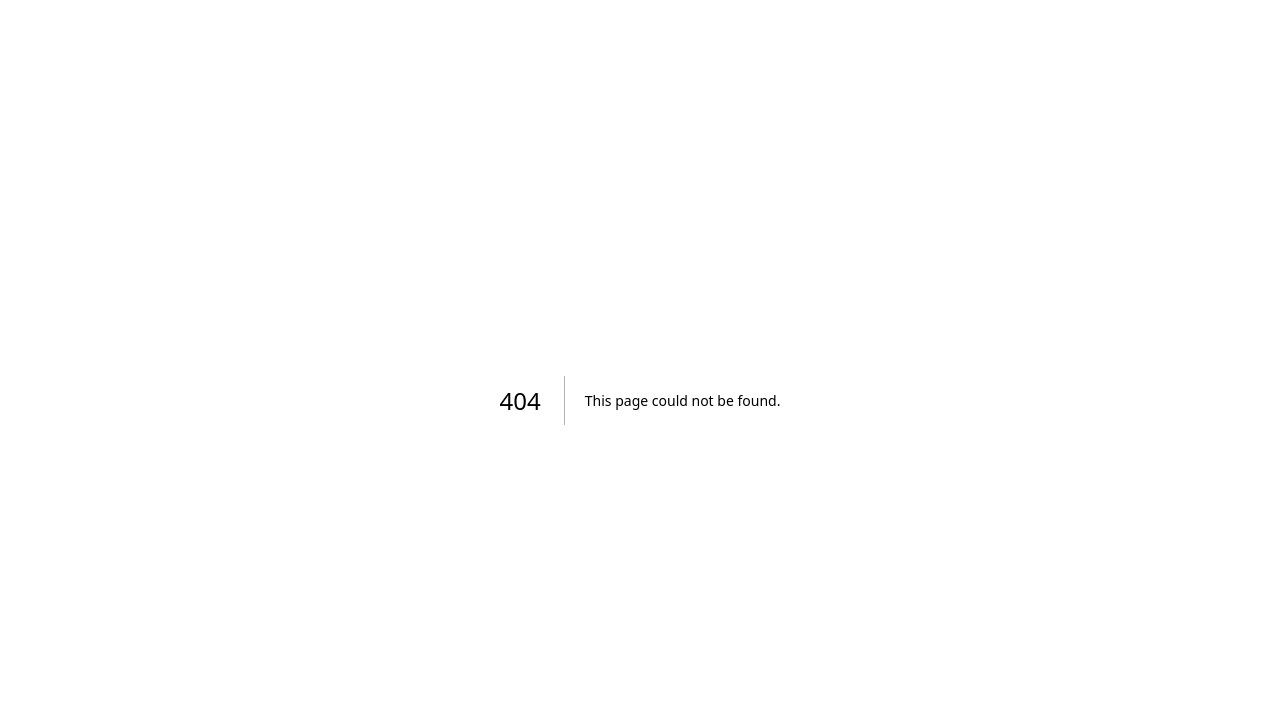
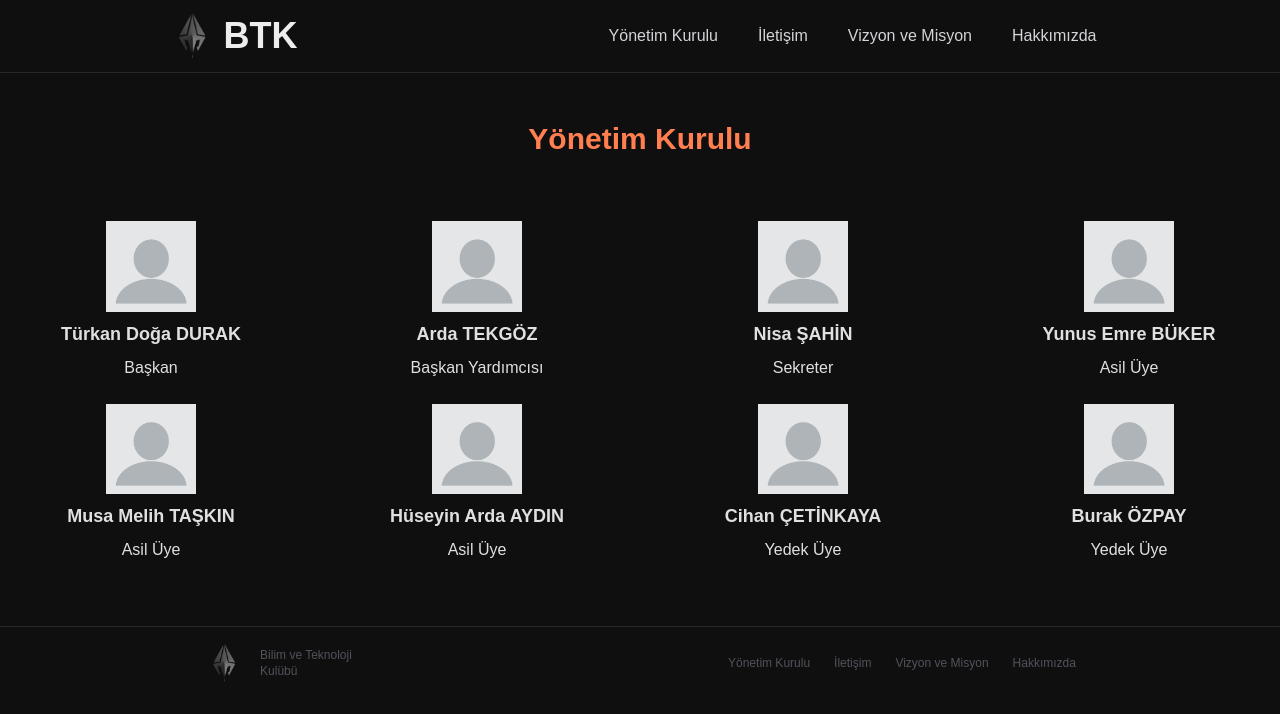
Before and after one commit to leidorf/btk-web-site, a Next.js app in the folder next-js/: page /yonetim_kurulu in a window 1280 px wide. Before the commit this address had no page. Shown: the top 714 px of the page. Built offline with nearby package versions, Linux system fonts and the light colour scheme.

Commit message:
yonetim kurulu sayfası eklendi

```diff
--- a/next-js/pages/components/layout/Footer.js
+++ b/next-js/pages/components/layout/Footer.js
@@ -26,9 +26,9 @@ const Footer = () => {
           <li>
             <Link
               className="footer-item"
-              href={`/components`}
+              href={`/yonetim_kurulu`}
             >
-              componentler
+              Yönetim Kurulu
             </Link>
           </li>
           <li>
--- a/next-js/pages/components/layout/Header.js
+++ b/next-js/pages/components/layout/Header.js
@@ -35,9 +35,9 @@ const Header = () => {
           <li>
             <Link
               className="header-item"
-              href={"/components"}
+              href={"/yonetim_kurulu"}
             >
-              componentler
+              Yönetim Kurulu
             </Link>
           </li>
           <li>
--- /dev/null
+++ b/next-js/pages/yonetim_kurulu.js
@@ -0,0 +1,117 @@
+import Image from "next/image";
+import Layout from "./components/layout/Layout";
+import PageHead from "./components/layout/PageHead";
+
+const YonetimKurulu = () => {
+  return (
+    <>
+      <Layout>
+        <PageHead title="Yönetim Kurulu" />
+        <div>
+          <div
+            id="yonetim-title"
+            className="text-center mt-12 mb-16 text-3xl  text-[#ff7f50] "
+          >
+            <h1 className="font-bold">Yönetim Kurulu</h1>
+          </div>
+          <div
+            id="yonetim-ekip"
+            className="grid justify-center items-center text-center grid-cols-4 gap-6 mb-16"
+          >
+            <div className="flex flex-col gap-2  items-center justify-center hover:translate-y-[-8px] transition-transform duration-300">
+              {
+                <Image
+                  src="/images/yonetim-kurulu-photo.png"
+                  alt="yonetim-kurulu-image"
+                  width={50}
+                  height={50}
+                  className="w-[30%] overflow-hidden text-center "
+                />
+              }
+              <p className="font-semibold text-lg text-[#e0e0e0]">Türkan Doğa DURAK</p>
+              <p className="font-medium text-base text-[#e0e0e0]">Başkan</p>
+            </div>
+            <div className="flex flex-col gap-2  items-center justify-center hover:translate-y-[-8px] transition-transform duration-300">
+              <Image
+                src="/images/yonetim-kurulu-photo.png"
+                alt="yonetim-kurulu-image"
+                width={50}
+                height={50}
+                className=" w-[30%] overflow-hidden text-center "
+              />
+              <p className="font-semibold text-lg text-[#e0e0e0]">Arda TEKGÖZ</p>
+              <p className="font-medium text-base text-[#e0e0e0]">Başkan Yardımcısı</p>
+            </div>
+            <div className="flex flex-col gap-2  items-center justify-center hover:translate-y-[-8px] transition-transform duration-300">
+              <Image
+                src="/images/yonetim-kurulu-photo.png"
+                alt="yonetim-kurulu-image"
+                width={50}
+                height={50}
+                className=" w-[30%] overflow-hidden text-center "
+              />
+              <p className="font-semibold text-lg text-[#e0e0e0]">Nisa ŞAHİN</p>
+              <p className="font-medium text-base text-[#e0e0e0]">Sekreter</p>
+            </div>
+            <div className="flex flex-col gap-2  items-center justify-center hover:translate-y-[-8px] transition-transform duration-300">
+              <Image
+                src="/images/yonetim-kurulu-photo.png"
+                alt="yonetim-kurulu-image"
+                width={50}
+                height={50}
+                className=" w-[30%] overflow-hidden text-center "
+              />
+              <p className="font-semibold text-lg text-[#e0e0e0]">Yunus Emre BÜKER</p>
+              <p className="font-medium text-base text-[#e0e0e0]">Asil Üye</p>
+            </div>
+            <div className="flex flex-col gap-2  items-center justify-center hover:translate-y-[8px] transition-transform duration-300">
+              <Image
+                src="/images/yonetim-kurulu-photo.png"
+                alt="yonetim-kurulu-image"
+                width={50}
+                height={50}
+                className=" w-[30%] overflow-hidden text-center "
+              />
+              <p className="font-semibold text-lg text-[#e0e0e0]">Musa Melih TAŞKIN</p>
+              <p className="font-medium text-base text-[#e0e0e0]">Asil Üye</p>
+            </div>
+            <div className="flex flex-col gap-2  items-center justify-center hover:translate-y-[8px] transition-transform duration-300">
+              <Image
+                src="/images/yonetim-kurulu-photo.png"
+                alt="yonetim-kurulu-image"
+                width={50}
+                height={50}
+                className=" w-[30%] overflow-hidden text-center "
+              />
+              <p className="font-semibold text-lg text-[#e0e0e0]">Hüseyin Arda AYDIN</p>
+              <p className="font-medium text-base text-[#e0e0e0]">Asil Üye</p>
+            </div>
+            <div className="flex flex-col gap-2  items-center justify-center hover:translate-y-[8px] transition-transform duration-300">
+              <Image
+                src="/images/yonetim-kurulu-photo.png"
+                alt="yonetim-kurulu-image"
+                width={50}
+                height={50}
+                className=" w-[30%] overflow-hidden text-center "
+              />
+              <p className="font-semibold text-lg text-[#e0e0e0]">Cihan ÇETİNKAYA</p>
+              <p className="font-medium text-base text-[#e0e0e0]">Yedek Üye</p>
+            </div>
+            <div className="flex flex-col gap-2  items-center justify-center hover:translate-y-[8px] transition-transform duration-300">
+              <Image
+                src="/images/yonetim-kurulu-photo.png"
+                alt="yonetim-kurulu-image"
+                width={50}
+                height={50}
+                className=" w-[30%] overflow-hidden text-center "
+              />
+              <p className="font-semibold text-lg text-[#e0e0e0]">Burak ÖZPAY</p>
+              <p className="font-medium text-base text-[#e0e0e0]">Yedek Üye</p>
+            </div>
+          </div>
+        </div>
+      </Layout>
+    </>
+  );
+};
+export default YonetimKurulu;
--- a/next-js/styles/globals.css
+++ b/next-js/styles/globals.css
@@ -29,7 +29,7 @@ body {
 }
 
 .header-item {
-  @apply mr-4 text-zinc-300 hover:underline underline-offset-4 decoration-zinc-600 tracking-normal hover:tracking-wider transition-all duration-300 ease-in-out;
+  @apply mr-4 text-zinc-300 hover:underline underline-offset-4 decoration-[#ff7f50] tracking-normal hover:tracking-wider transition-all duration-300 ease-in-out;
 }
 
 .header-hamburger{
```
Also changed, not shown: next-js/public/images/yonetim-kurulu-photo.png (added), 1 other file (tests, documents, lock files or other folders).
